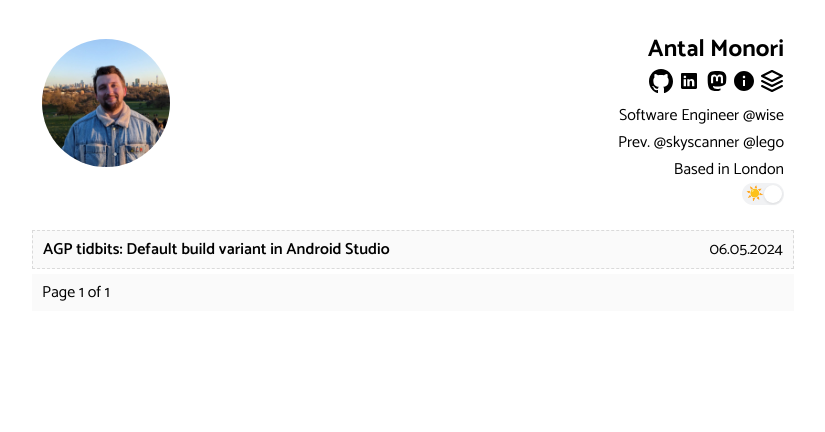
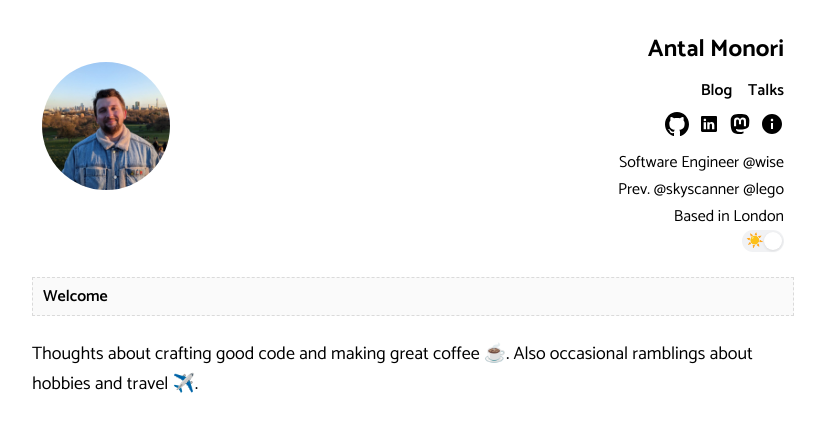
Before and after one commit to anthonymonori/website, a Jekyll site: the page built from index.html, in a window 1280 px wide. Shown: the top 432 px of the page, without its empty margins (227-1052 px from the left). Built offline with Jekyll 4.4.1, drawn with Linux system fonts in a browser that asks for light colours; the list of posts is cut into pages by our own code.

Commit message:
Move blog to /blog/, add text-based nav links

```diff
--- a/_config.yml
+++ b/_config.yml
@@ -40,7 +40,7 @@
   - jekyll-relative-links
   - jekyll-seo-tag
 paginate: 20
-paginate_path: "/page/:num"
+paginate_path: "/blog/page/:num"
 
 collections:
   pages:
@@ -48,7 +48,7 @@
     permalink: /:name
   posts:
     output: true
-    permalink: /:slug
+    permalink: /blog/:slug
   talks:
     output: false
 
--- a/_layouts/default.html
+++ b/_layouts/default.html
@@ -4,18 +4,22 @@
 		<a href="/"><img src="/{{site.author.picture}}" class="profile-image"></a>
 		<div class="profile-about">
 			<h2 style="margin-bottom: 0; font-weight: 700;">{{site.author.name}}</h2>
+			<nav class="nav-links">
+				<a href="/blog">Blog</a>
+				<a href="/talks">Talks</a>
+			</nav>
+			<div class="social-icons">
 				{% if site.author.github %}
 					<a href="https://github.com/{{site.author.github}}" target="_blank"><img src="/assets/images/icon/github.svg" class="social-icon" alt="GitHub icon"></a>
 				{% endif %}
 				{% if site.author.linkedin %}
 					<a href="https://linkedin.com/in/{{site.author.linkedin}}" target="_blank"><img src="/assets/images/icon/linkedin.svg" class="social-icon" alt="LinkedIn icon"></a>
 				{% endif %}
-			{% if site.author.linkedin %}
+				{% if site.author.mastodon %}
 					<a href="https://androiddev.social/{{site.author.mastodon}}" target="_blank"><img src="/assets/images/icon/mastodon.svg" class="social-icon" alt="Mastodon icon"></a>
 				{% endif %}
-			<a href="/about"><img src="/assets/images/icon/me.svg" class="social-icon" alt="Person icon"></a>
-			<a href="/talks"><img src="/assets/images/icon/talks.svg" class="social-icon" alt="Talks icon"></a>
-			<br>
+				<a href="/about"><img src="/assets/images/icon/me.svg" class="social-icon" alt="About icon"></a>
+			</div>
 			{{ site.author.bio }}
 			<br>
 			<div class="mode" id="mode-switcher" onclick="toggleNightMode();">
--- a/assets/css/style.css
+++ b/assets/css/style.css
@@ -155,6 +155,11 @@
 .profile-image:hover{transform: scale(1.05);}
 .profile-about{width:60%; text-align: right;}
 
+.nav-links{margin: 8px 0;}
+.nav-links a{margin-left: 12px; font-weight: 600;}
+.social-icons{margin: 4px 0;}
+.social-icons a{margin-left: 4px;}
+
 .font-2{font-size: 2rem;}
 .font-1-5{font-size: 1.5rem;}
 .font-1-2{font-size: 1.2rem;}
--- a/index.html
+++ b/index.html
@@ -2,11 +2,10 @@
 layout: default
 ---
 <div class="post-container">
-	{% for post in paginator.posts %}
-        <div class="post-list">
-            <a class="post-title" href="{{ post.url }}">{{ post.title }}</a>
-            <time datetime="{{ post.date | date_to_xmlschema }}" class="post-date">{{ post.date | date: "%d.%m.%Y" }}</time>
-        </div>
-    {% endfor %}
+	<div class="post-list">
+		<span class="post-title">Welcome</span>
+	</div>
 </div>
-{% include pagination.html %}
+<div class="blog-post-content">
+	<p>{{ site.description }}</p>
+</div>
```
Also changed, not shown: blog.html (added, +18 -0 lines), talks.html (+7 -2 lines), assets/images/icon/talks.svg (deleted). Lines whose indentation alone changed are shown as unchanged.
